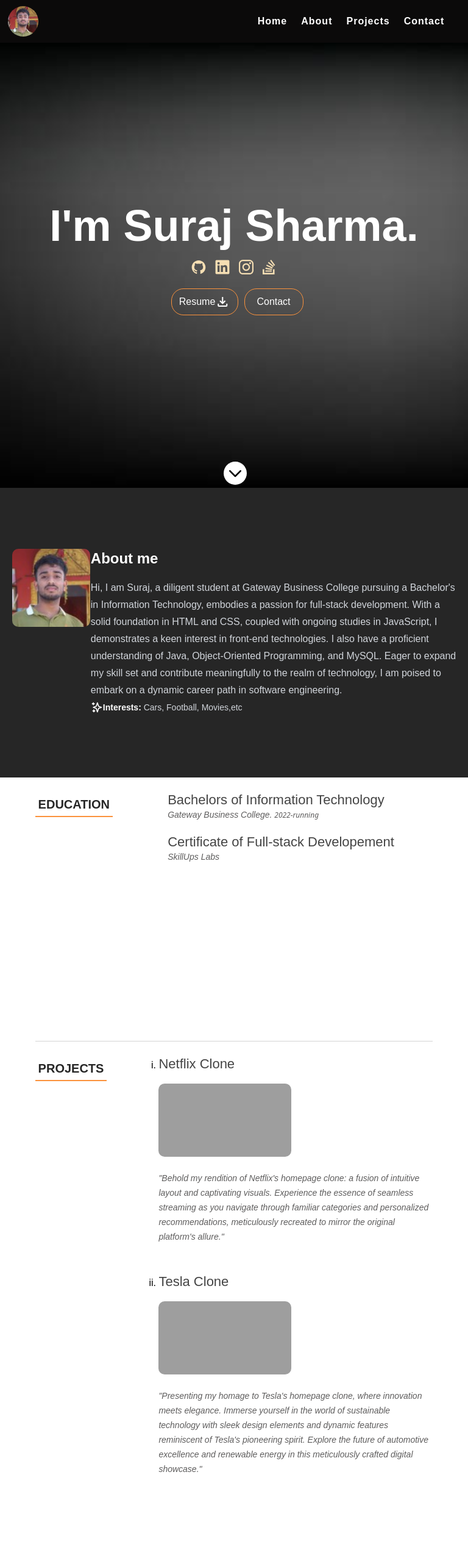
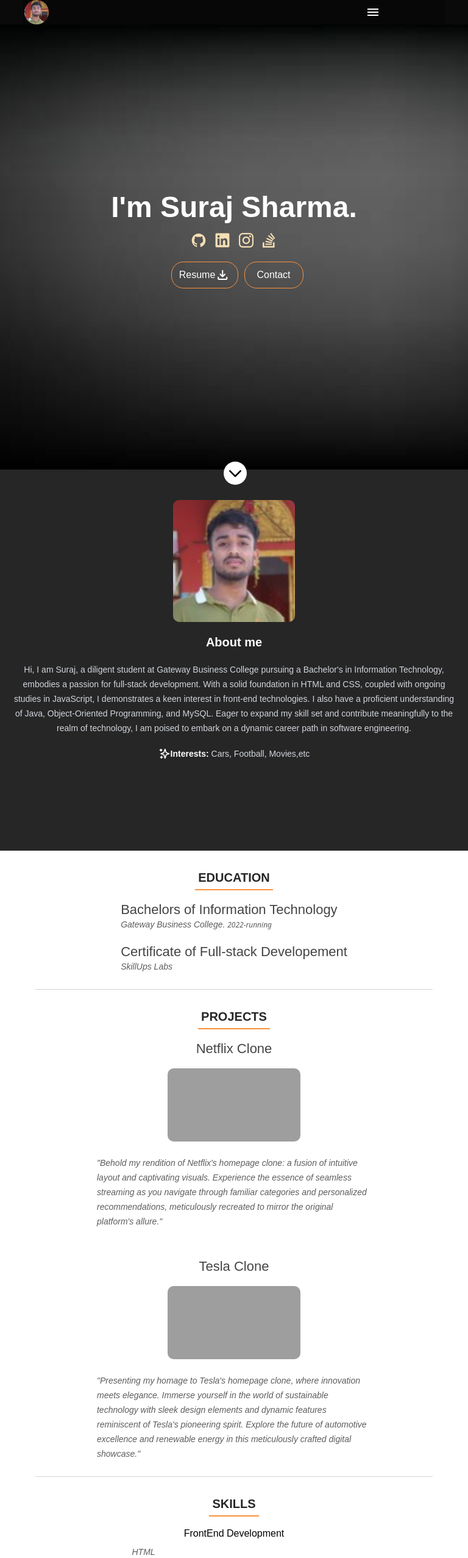
Before and after one commit to surajsharma111/surajsharma111.github.io, a plain HTML site: page index.html in a window 768 px wide. Shown: the top 2555 px of the page at 61% size. Drawn offline with nearby package versions, Linux system fonts and the light colour scheme; grey boxes are pictures that could not be loaded.

Commit message:
this is commit for resoponsive
some responsive changes are made in this websites for tablets and mobile screen

```diff
--- a/index.html
+++ b/index.html
@@ -26,13 +26,21 @@
                         </div>
                     </div>
                     <div class="menu-section">
+
                         <nav>
-                            <ul>
-                                <li><a href="#home">Home</a></li>
-                                <li><a href="#about">About</a></li>
-                                <li><a href="#projects">Projects</a></li>
-                                <li><a href="#contact">Contact</a></li>
-                            </ul>
+                            <div class="hamburger-menu">
+                                <span class="material-symbols-outlined">
+                                    menu
+                                    </span>
+                                    <ul class="card">
+                                        <li><a href="#home">Home</a></li>
+                                        <li><a href="#about">About</a></li>
+                                        <li><a href="#projects">Projects</a></li>
+                                        <li><a href="#contact">Contact</a></li>
+                                    </ul>
+                            </div>
+
+
                         </nav>
                     </div>
                 </div>
--- a/style.css
+++ b/style.css
@@ -86,7 +86,7 @@
 }
 
 .home-content{
-position: relative;
+
 height: calc(100vh - 70px);
 display: flex;
 flex-direction: column;
@@ -271,6 +271,10 @@
     font-weight: 400;
     line-height: 28px;
     color: rgb(209, 213, 219);
+
+
+
+
 }
 .interest svg{
     font-size: 16px;
@@ -374,7 +378,7 @@
     display: flex;
     flex-direction: column;
     gap: 50px;
-    list-style: lower-roman;
+    list-style: none;
 }
 .netflix-clone, .tesla-clone{
     display: flex;
@@ -622,3 +626,231 @@
     line-height: 24px;
 
 }
+.menu-section .hamburger-menu span{
+    display: none;
+}
+/*
+Media Screen applies for tablet view
+
+*/
+@media screen  and (max-width: 800px) and (min-width:480px){
+    body{
+        font-family:"Outfit", sans-serif;
+        background-color: rgb(38, 38, 38);
+    }
+
+    .header-container{
+        width: 100%;
+        height: 40px;
+        box-sizing: border-box;
+        background-color: hsla(0, 7%, 3%, 0.894);
+    }
+    .header-content{
+        width: 90%;
+        margin: 0px auto;
+        display: flex;
+        flex-direction:row ;
+        gap: 75%;
+
+
+    }
+
+    .menu-section nav ul{
+        display: none;
+    }
+    .menu-section .hamburger-menu span{
+        display: block;
+        position: relative;
+        color: #fff;
+    }
+    .profile-section .profile-image{
+        height: 40px;
+        width: 40px;
+        border-radius: 50%;
+        background-image: url(./assets/images/profile.jpeg);
+        background-repeat: no-repeat;
+        background-size: cover;
+
+    }
+    .menu-section .hamburger-menu {
+        position: relative;
+    }
+    .menu-section .hamburger-menu span:hover {
+
+        color: rgb(251,146,60);
+
+
+    }
+    .menu-section .hamburger-menu span:hover:active + ul{
+        position: absolute;
+        top:30px;
+        right: 5%;
+        height: 180px;
+        width: 180px;
+        text-align: center;
+       display: flex;
+       color: #000;
+       z-index: 5;
+       display: flex;
+       flex-direction: column;
+       color: #fff;
+       backdrop-filter: blur(13px) saturate(180%);
+       -webkit-backdrop-filter: blur(13px) saturate(180%);
+       background-color: rgba(255, 255, 255, 0.53);
+       border-radius: 12px;
+       border: 1px solid rgba(209, 213, 219, 0.3);
+       transition-property: active;
+       transition-duration: 10s;
+
+
+
+    }
+    .home-content{
+        display: flex;
+        flex-direction: column;
+        flex-wrap: wrap;
+        align-items: center;
+        justify-content: center;
+        gap: 20px;
+        background-image: url(./assets/backgrounds/istockphoto-1401294758-612x612.jpg);
+        background-repeat: no-repeat;
+        background-size: cover;
+        background-position:top;
+
+
+
+        }
+        .text-title h1{
+            font-size: 48px;
+            font-weight: 700;
+            line-height: 45px;
+            font-family:"Outfit", sans-serif;
+            color: white;
+            text-align: center;
+        }
+
+        .aboutme-section{
+
+            background-color: rgb(38,38,38);
+            margin-bottom: 15px;
+            height: 70vh;
+
+
+        }
+        .about-content{
+            width: 95vw;
+            margin: 0px auto;
+            display: flex;
+            flex-direction: column;
+            box-sizing: border-box;
+        }
+
+        .image-section{
+            width: 200px;
+            height: 200px;
+            margin: 0px auto;
+            margin-bottom: 20px;
+        }
+        .image-section img{
+            position: relative;
+            top: 0;
+            height: 100%;
+            width: 100%;
+        }
+
+    .description-section{
+
+        box-sizing: border-box;
+        display: flex;
+        flex-direction: column;
+        align-items: center;
+        justify-content: center;
+
+
+
+
+    }
+    .header3 h3{
+        font-size: 20px;
+        font-weight: 700;
+        line-height: 26px;
+        color: rgb(255, 255, 255);
+        margin-bottom: 20px;
+    }
+
+
+    .discription-text p{
+        font-size: 14px;
+        font-weight: 400;
+        line-height: 24px;
+        color: rgb(209, 213, 219);
+        margin-bottom: 20px;
+        text-align: center;
+        width: 100%;
+
+    }
+    .interest{
+        display: flex;
+        flex-direction: row;
+    }
+    .interest svg{
+        height: 20px;
+        width: 20px;
+
+
+    }
+    .skillsSet-container{
+        background-color: #fff;
+        display: grid;
+        grid-template-columns: 1fr;
+        grid-template-rows: 0.3fr 0.5fr 1fr;
+        width: 85vw;
+        margin: 0px auto;
+        row-gap: 25px;
+
+
+    }
+    .education-container,  .projects-container, .skills-container{
+
+        border-bottom: 1px solid rgb(212,212,212);
+        display: flex;
+        flex-direction: column;
+        gap: 20px;
+        justify-content: center;
+        align-items: center;
+        padding-bottom: 25px;
+    }
+    .netflix-clone, .tesla-clone{
+        display: flex;
+        flex-direction: column;
+        gap: 20px;
+        align-items: center;
+        justify-content: center;
+    }
+    .projects-details ol{
+        display: flex;
+        flex-direction: column;
+        gap: 50px;
+        list-style:none;
+        justify-content: center;
+        align-items: center;
+    }
+    .flexbox-container{
+        display: flex;
+        flex-direction: column;
+        gap: 10px;
+        height: fit-content;
+        align-items: center;
+        justify-content: center;
+
+
+    }
+    .skills-details{
+        display: flex;
+        flex-direction: column;
+        gap: 40px;
+        align-items: center;
+        justify-content: center;
+    }
+
+}
```
